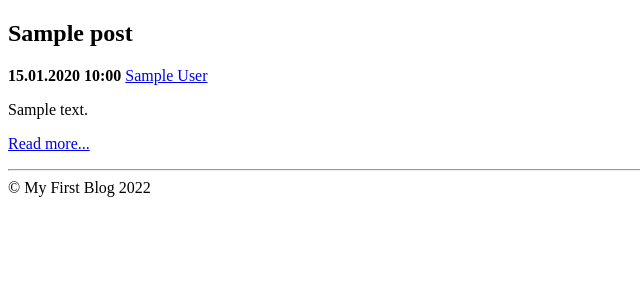
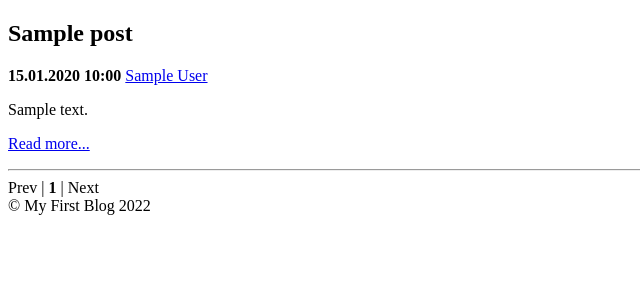
Before and after one commit to p1613m/education-blog, a PHP site: page /index.php in a window 1280 px wide. Shown: the part 26-326 px from the top of the page, without its empty margins (0-640 px from the left). Run offline with PHP 8.4, Linux system fonts and the light colour scheme; tables that the repository leaves empty or names only in its code hold one stand-in row (values such as "Sample post").

Commit message:
Paginate

```diff
--- a/index.php
+++ b/index.php
@@ -3,14 +3,24 @@ include 'includes/header.php';
 ?>
 
 <?php
+// идентификатор пользователя
 $userId = $_GET['user_id'] ?? null;
-$sqlString = "SELECT * FROM posts ORDER BY date DESC";
+// условие для выборки потстов определенного пользователя из БД, изначально пустое
+$userWhere = '';
+// кол-во постов на одной странице
+$perPage = 2;
+// берем текущую страницу, если не указано, то это первая страница
+$page = $_GET['page'] ?? 1;
+// вычисляем кол-во постов, которое нужно пропустить
+// для первой страницы нужно пропустить 0 постов, поэтому начинаем с 0
+$offset = ($page - 1) * $perPage;
 
+// если указан идентификатор пользователя, то меняем условие для выборки постов
 if($userId) {
-    $sqlString = "SELECT * FROM posts WHERE user_id = " . intval($userId) . " ORDER BY date DESC";
+    $userWhere = "WHERE user_id = " . intval($userId);
 }
 
-// todo: paginate
+$sqlString = "SELECT * FROM posts $userWhere ORDER BY date DESC LIMIT $perPage OFFSET $offset";
 
 $posts = $db->query($sqlString)->fetchAll();
 ?>
@@ -30,7 +40,33 @@ $posts = $db->query($sqlString)->fetchAll();
     <hr>
 <?php endforeach; ?>
 
-<!-- todo: paginate links -->
+
+<?php
+$sqlCount = "SELECT * FROM posts $userWhere";
+$postsCount = $db->query($sqlCount)->rowCount();
+$lastPage = ceil($postsCount / $perPage);
+?>
+<nav>
+    <?php if($page == 1): ?>
+        <span>Prev</span> |
+    <?php else: ?>
+        <a href="index.php?page=<?= $page - 1 ?>">Prev</a> |
+    <?php endif; ?>
+
+    <?php for($i = 1; $i <= $lastPage; $i++): ?>
+        <?php if($page == $i): ?>
+            <span><b><?= $i ?></b></span> |
+        <?php else: ?>
+            <a href="index.php?page=<?= $i ?>"><?= $i ?></a> |
+        <?php endif; ?>
+    <?php endfor; ?>
+
+    <?php if($page >= $lastPage): ?>
+        <span>Next</span>
+    <?php else: ?>
+        <a href="index.php?page=<?= $page + 1 ?>">Next</a>
+    <?php endif; ?>
+</nav>
 
 <?php
 include 'includes/footer.php';
--- a/post.php
+++ b/post.php
@@ -10,7 +10,10 @@ if(!$post) {
 ?>
 
 <h1><?= $post['title'] ?></h1>
-<p><b><?= $post['date'] ?></b> <?= $post['author']['name'] ?></p>
+<p>
+    <b><?= $post['date'] ?></b>
+    <a href="index.php?user_id=<?= $post['author']['id'] ?>"><?= $post['author']['name'] ?></a>
+</p>
 <p><?= $post['description'] ?></p>
 <p><?= $post['content'] ?></p>
 
```
